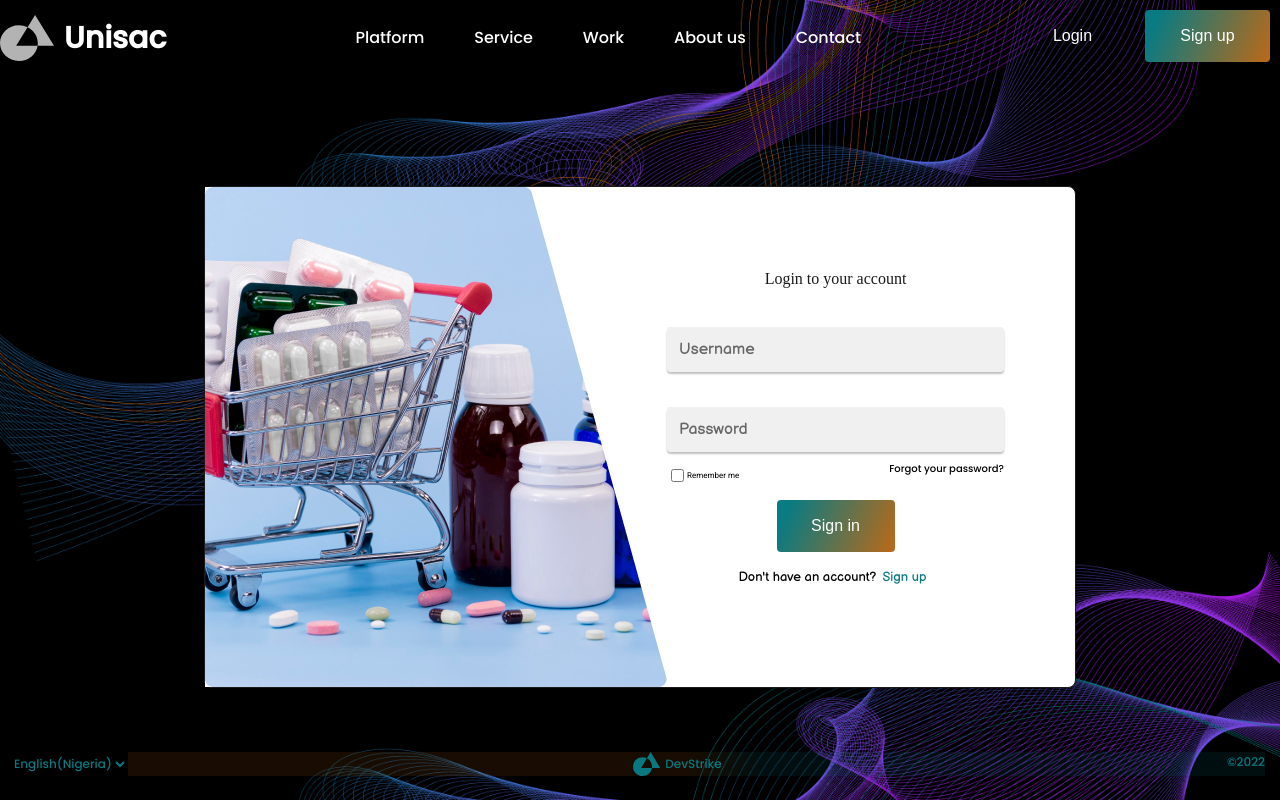
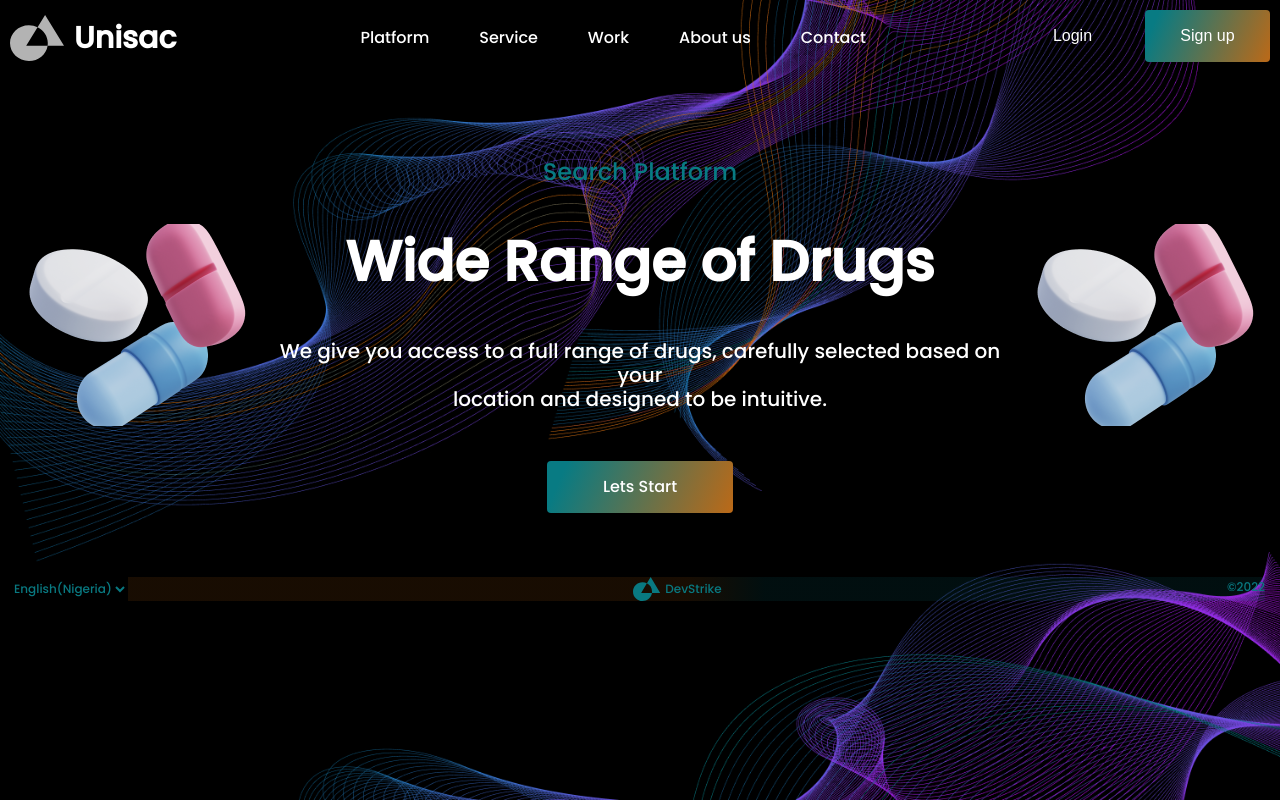
Before and after one commit to Ekoh-ThankGod/UniSach-Web-Frontend, a React (Create React App) app: page / in a window 1280 px wide. Built offline with nearby package versions, Linux system fonts and the light colour scheme.

Commit message:
I added to home-page component, updated the route on the navigation bar

```diff
--- a/src/App.js
+++ b/src/App.js
@@ -4,13 +4,15 @@ import Footer from "./components/footer/footer.component.jsx";
 import SignUpPage from "./pages/singup-page/signup.component.jsx";
 import './App.css';
 import {Routes, Route} from "react-router-dom";
+import HomePage from "./pages/home-page/home-page.component.jsx"
 
 function App() {
   return (
     <div className="App">
       <Navigation/>
       <Routes>
-         <Route path="/" element={<SignInPage/>}/>
+         <Route path="/" element={<HomePage/>}/>
+         <Route path="/signin" element={<SignInPage/>}/>
          <Route path="/signup" element={<SignUpPage/>}/>
       </Routes>
       <Footer/>
--- a/src/components/navigation/navigation.component.jsx
+++ b/src/components/navigation/navigation.component.jsx
@@ -4,10 +4,10 @@ import {Link} from "react-router-dom";
 const Navigation = () =>{
 	return(
 		<div className="navigation">
-			<div className="logo-container">
+			<Link to="/" className="logo-container">
 				<img src={logo} className="logo-container__logo" alt="pharmacy-logo"/>
 				<span className="logo-container__text">Unisac</span>
-			</div>
+			</Link>
 			<div className="navigation-list">
 				<ul className="navigation-list__container">
 					<li className="navigation-list__item">Platform</li>
@@ -19,7 +19,7 @@ const Navigation = () =>{
 			</div>
 			<div className="login-signup">
 				<div className="login-signup__container">
-					<Link to="/">
+					<Link to="/signin">
 						<button className="login-signup__login login-signup__common">Login</button>
 					</Link>
 					<Link to="/signup">
--- a/src/components/navigation/navigation.styles.scss
+++ b/src/components/navigation/navigation.styles.scss
@@ -1,4 +1,5 @@
 .navigation{
+	margin: 0 auto;
 	margin-top: 10px;
 	display: flex;
 	flex-direction: row;
@@ -9,6 +10,9 @@
 		flex-direction: row;
 		justify-content: center;
 		align-items: center;
+		cursor: pointer;
+		text-decoration: none;
+		margin-left: 10px;
 
 		&__logo{
 			margin-right: 10px;
--- /dev/null
+++ b/src/pages/home-page/home-page.component.jsx
@@ -0,0 +1,24 @@
+import drug from "../../assets/logo/drug.png";
+import "./home-page.styles.scss";
+
+const HomePage = () => {
+	return(
+		<div className="home-page">
+			<div className="home-page__text-container">
+				<img src={drug} alt="" className="home-page__image"/>
+				<div className="home-page__texts">
+					<h3 className="home-page__h3">Search Platform</h3>
+					<h1 className="home-page__h1">Wide Range of Drugs</h1>
+					<p className="home-page__p">We give you access to a full range of drugs,
+						carefully selected based on your<br/>
+						location and designed to be intuitive.
+					</p>
+					<button className="home-page__button">Lets Start</button>
+				</div>
+				<img src={drug} className="home-page__image" alt=""/>
+			</div>
+		</div>
+	)
+}
+
+export default HomePage;
--- /dev/null
+++ b/src/pages/home-page/home-page.styles.scss
@@ -0,0 +1,64 @@
+.home-page{
+	width: 100%;
+	display: flex;
+	justify-content: center;
+	margin-top: 70px;
+
+	&__text-container{
+		text-align: center;
+		display: flex;
+		align-items: center;
+	}
+
+	&__image{
+		width: 272px;
+		height: 202px;
+	}
+
+	&__texts{
+
+	}
+
+	&__h3{
+		font-family: 'Poppins';
+		font-style: normal;
+		font-weight: 500;
+		font-size: 24px;
+		line-height: 24px;
+		color: #087B83;
+	}
+
+	&__h1{
+		font-family: 'Poppins';
+		font-style: normal;
+		font-weight: 700;
+		font-size: 56px;
+		line-height: 80px;
+		color: #FFFFFF;
+	}
+
+	&__p{
+		font-family: 'Poppins';
+		font-style: normal;
+		font-weight: 500;
+		font-size: 20px;
+		line-height: 24px;
+		color: #FFFFFF;
+	}
+
+	&__button{
+		background: linear-gradient(113.19deg, #087B83 9.8%, #C86810 106.17%);
+		border-radius: 4px;
+		width: 186px;
+		height: 52px;
+		border: none;
+		cursor: pointer;
+		margin-top: 30px;
+		font-family: 'Poppins';
+		font-style: normal;
+		font-weight: 500;
+		font-size: 16px;
+		line-height: 24px;
+		color: #FFFFFF;
+	}
+}
--- a/src/pages/singup-page/signup.component.jsx
+++ b/src/pages/singup-page/signup.component.jsx
@@ -83,7 +83,7 @@ const SignUpPage = () =>{
 			return;
 		}
 
-		if(!email.includes("@")){
+		if(!email.includes("@") || !email.includes("com")){
 			setCount(1);
 			return;
 		}
```
Also changed, not shown: src/assets/logo/drug.png (added).
